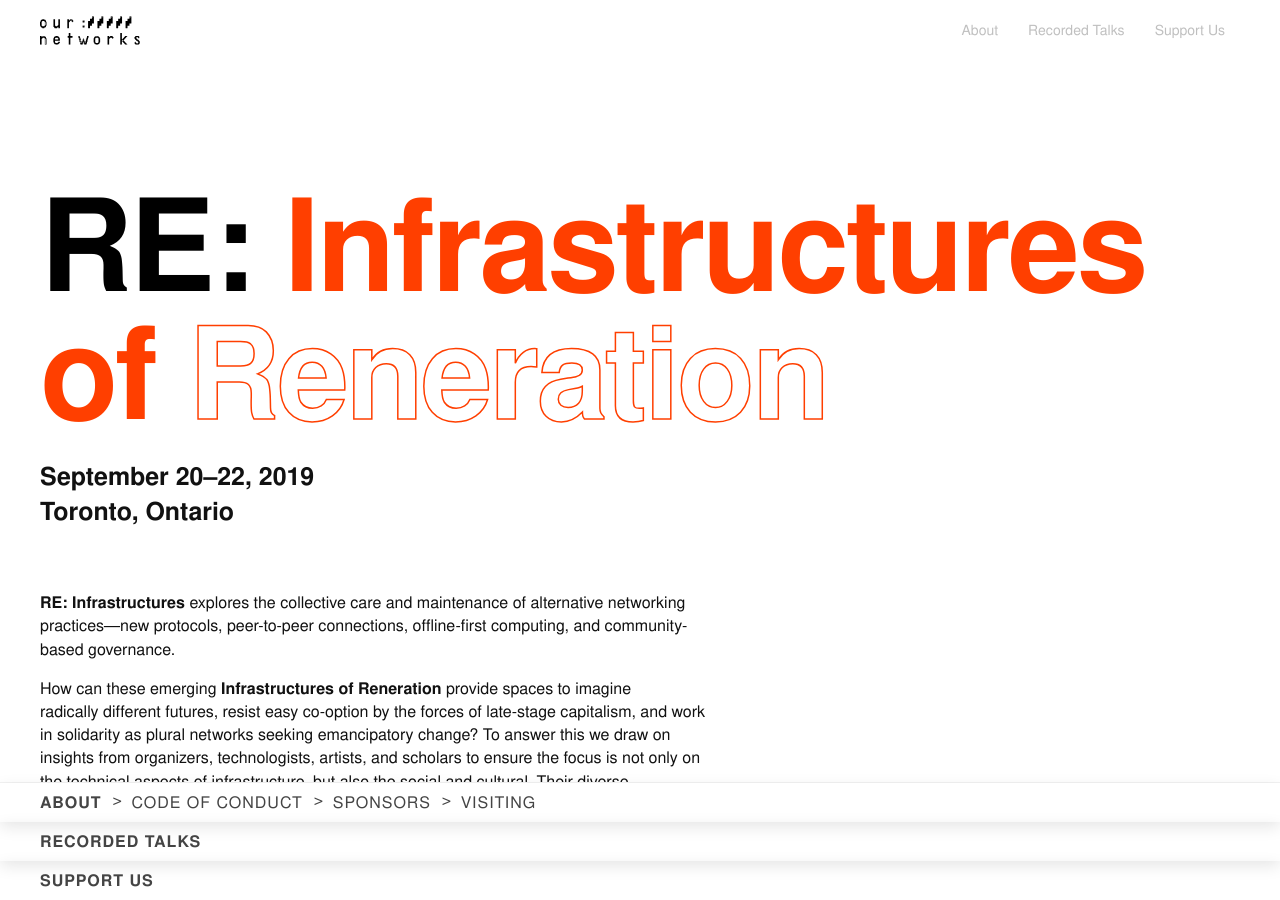
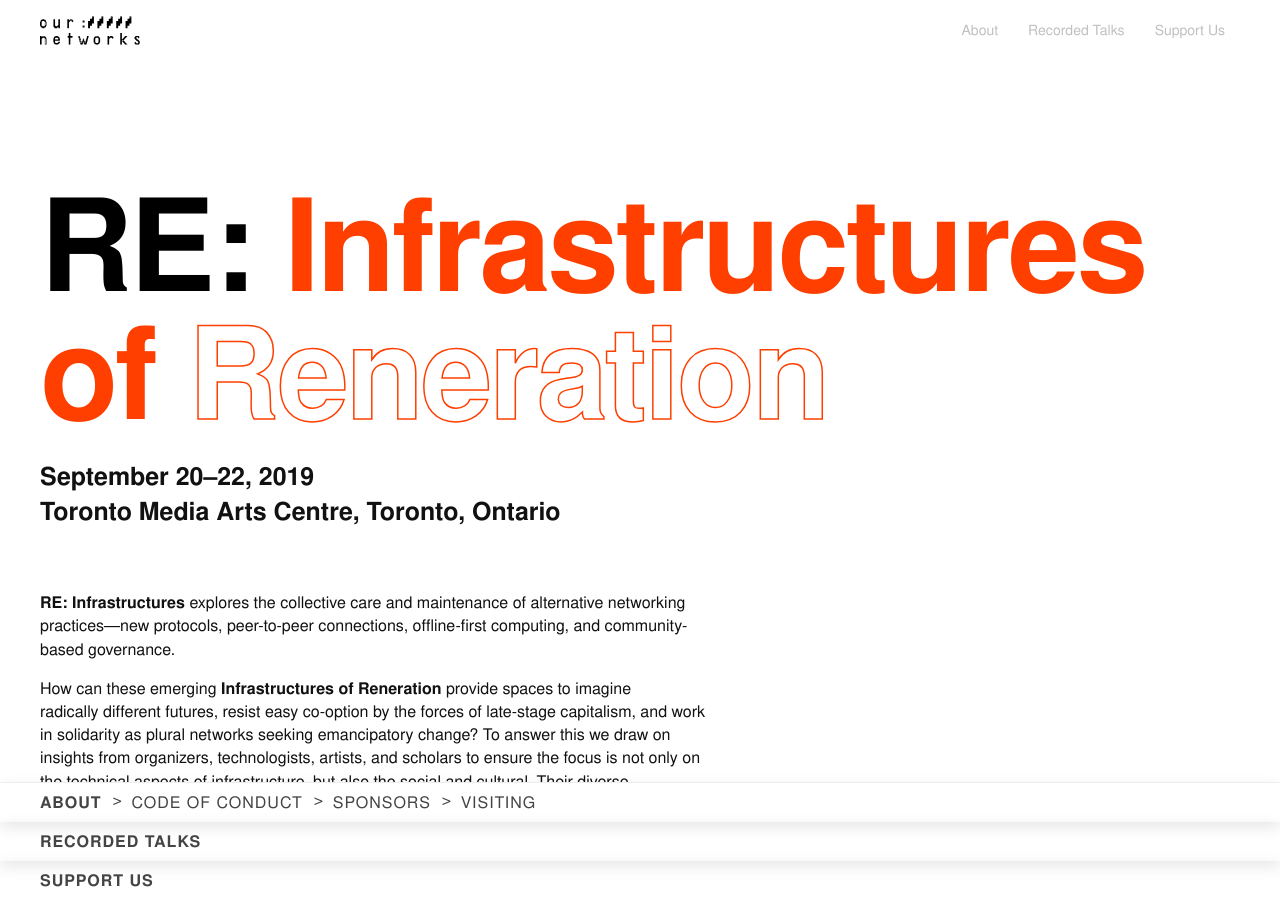
Before and after one commit to ournetworks/ournetworks.ca, a Jekyll site: the page built from index.md, in a window 1280 px wide and 900 px high. Built offline with Jekyll 4.4.1, drawn with Linux system fonts in a browser that asks for light colours.

Commit message:
add venue

```diff
--- a/_includes/2019-hero.html
+++ b/_includes/2019-hero.html
@@ -3,7 +3,7 @@
   <header>
     <h1 class="heading-1 color-accent mb-0 ls-narrow"><span class="color-black">RE:</span> Infrastructures of <span class="outline word"></span></h1>
     <h3 class="heading-3" style="margin-bottom: 0.2em;">September 20–22, 2019</h3>
-    <h3 class="heading-3 mb-0 mt-0">Toronto, Ontario</h3>
+    <h3 class="heading-3 mb-0 mt-0">Toronto Media Arts Centre, Toronto, Ontario</h3>
   </header>
   </div>
 </div>
```
